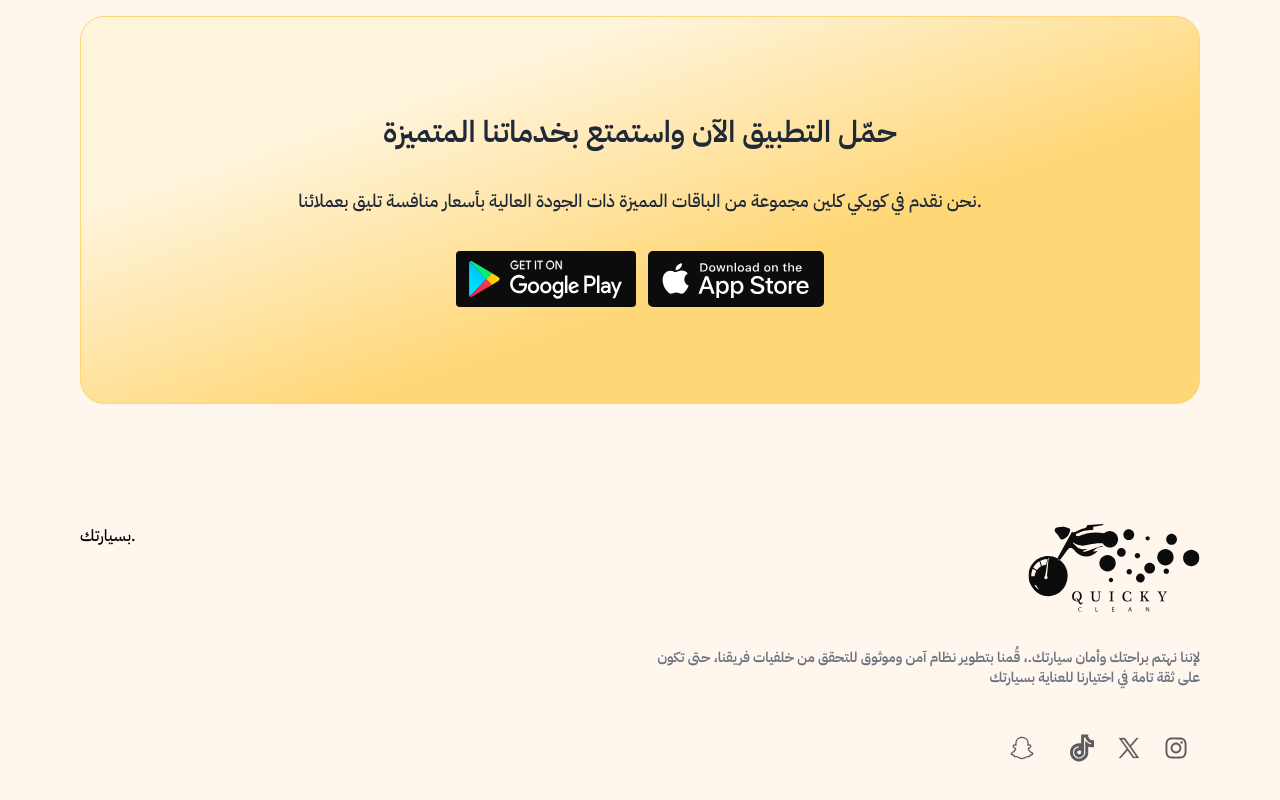
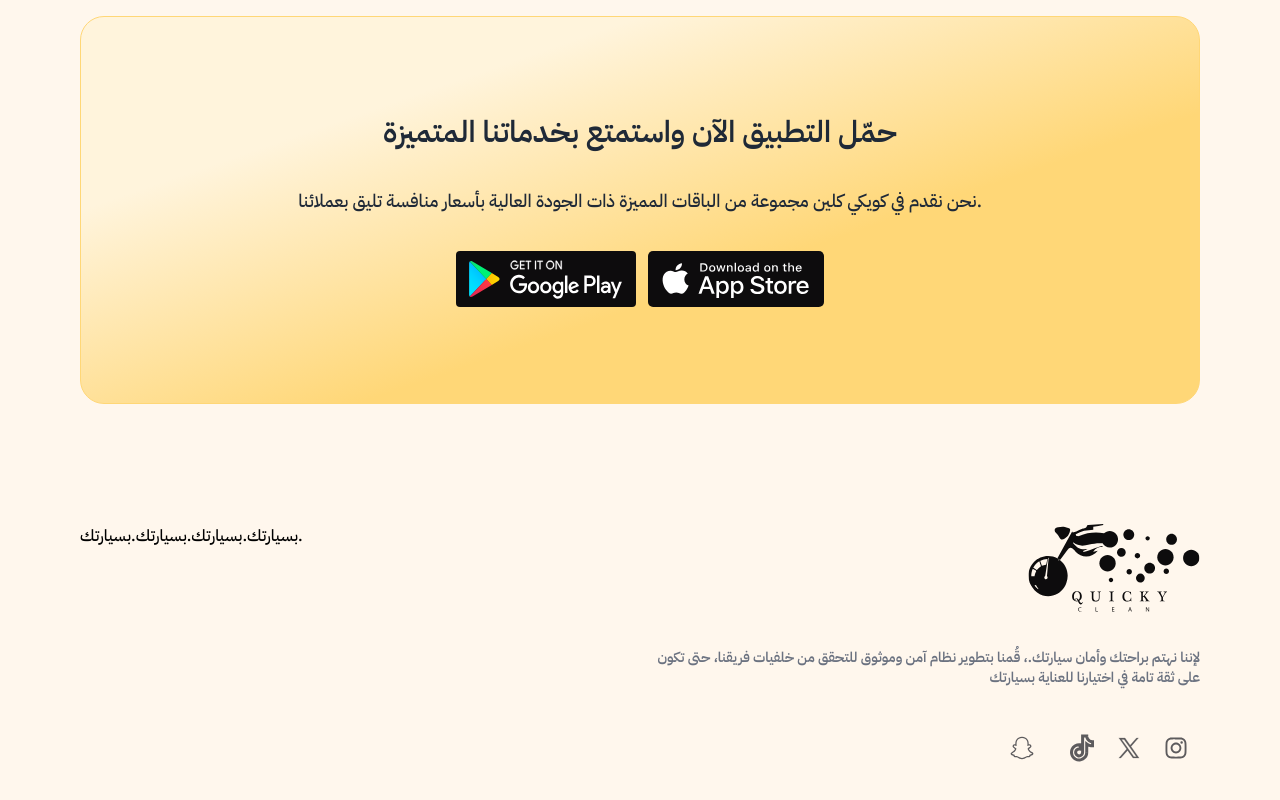
Before and after one commit to AhmedMohamed040/quicky-clean-landing-page, a Next.js app: page / in a window 1280 px wide. Shown: the part 3105-3905 px from the top of the page. Built offline with nearby package versions, Linux system fonts and the light colour scheme.

Commit message:
footer-info

```diff
--- a/components/footer.js
+++ b/components/footer.js
@@ -14,7 +14,22 @@ const Footer = () => {
     <div className=" pt-14  gap-4 grid grid-cols-2 text-center w-full">
 
           <div className="flex flex-row gap- justify-start">
+            <p>
+
           بسيارتك.
+            </p>
+            <p>
+
+          بسيارتك.
+            </p>
+            <p>
+
+          بسيارتك.
+            </p>
+            <p>
+
+          بسيارتك.
+            </p>
           </div>
           <div className="grid gap-9 justify-items-end text-right  ">
             <Logo className=" max-h-10"/>
```
